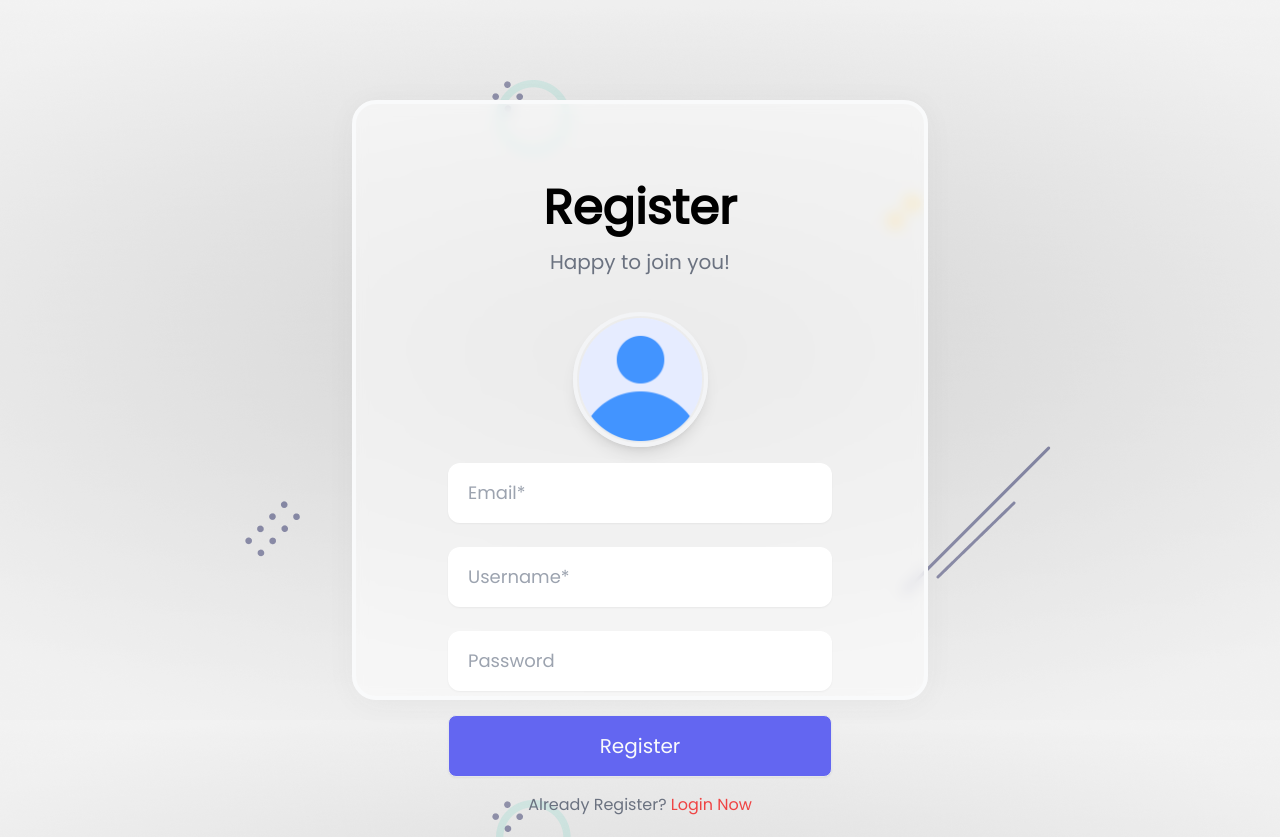
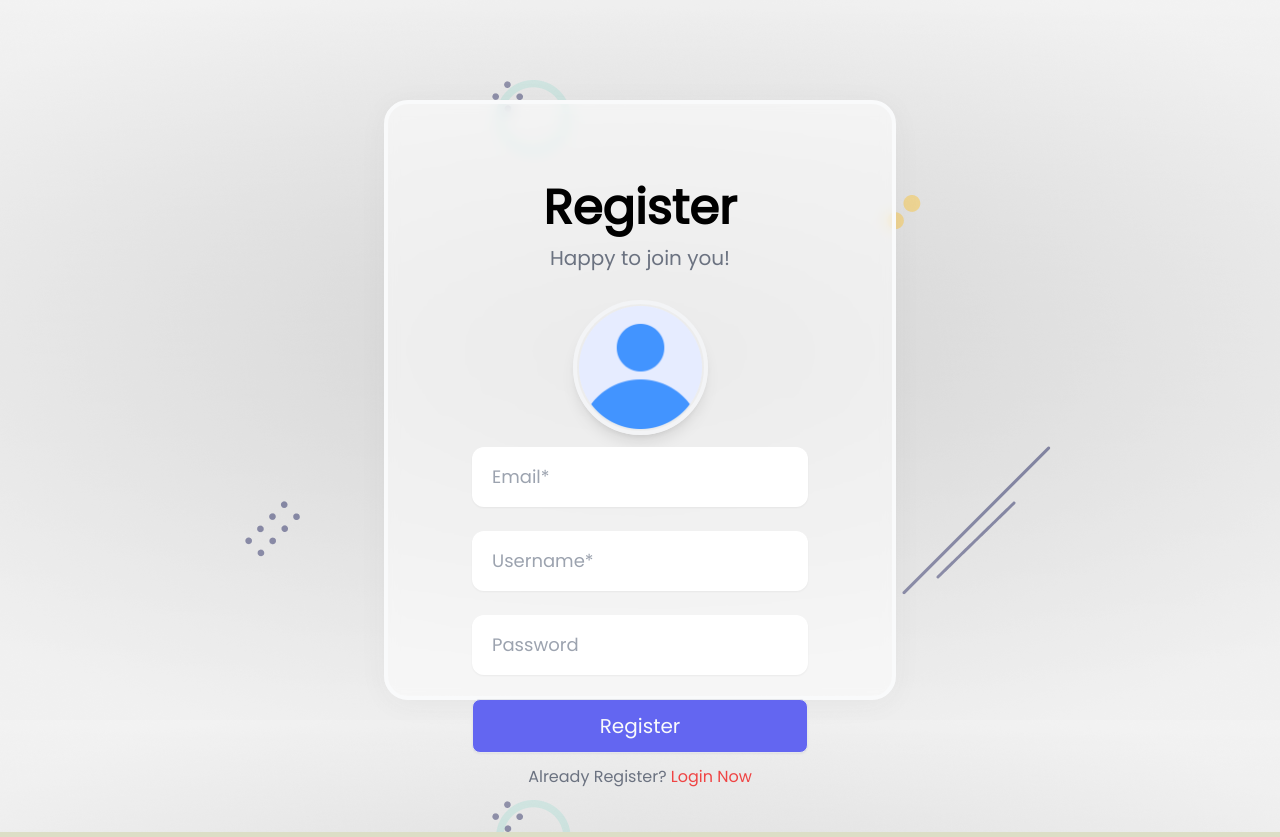
Before and after one commit to IbroTao/LoginApp, a React (Create React App) app in the folder client/: page /register in a window 1280 px wide. Built offline with nearby package versions, Linux system fonts and the light colour scheme.

Commit message:
Fix: #002 - register UI bug fixed

```diff
--- a/client/src/components/Register.js
+++ b/client/src/components/Register.js
@@ -36,22 +36,22 @@ export default function Register() {
     }
 
     return (
-        <div className="container mx-auto mb-8">
+        <div className="container mx-auto">
 
             <Toaster position="top-center" reverseOrder={false}></Toaster>
 
-            <div className="flex justify-center items-center h-screen">
-                <div className={styles.glass} style={{width: '45%'}}>
+            <div className="flex justify-center items-center h-screen mb-8">
+                <div className={styles.glass} style={{width: '40%'}}>
 
                     <div className="title flex flex-col items-center">
                         <h4 className="text-5xl font-bold">Register</h4>
-                        <span className="py-4 text-xl w-2/3 text-center text-gray-500">
+                        <span className="py-3 text-xl w-2/3 text-center text-gray-500">
                             Happy to join you!
                         </span>
                     </div>
 
                     <form className="py-1" onSubmit={formik.handleSubmit}>
-                        <div className="profile flex justify-center py-4">
+                        <div className="profile flex justify-center py-3">
                             <label htmlFor="profile">
                                 <img src={file || avatar } className={styles.profile_img} alt="avatar"></img>
                             </label>
@@ -59,20 +59,27 @@ export default function Register() {
                             <input onChange={onUpload} type="file" id="profile" name="profile"/>
                         </div>
 
-                        <div className="textbox flex flex-col items-center gap-6 ">
+                        <div className="textbox flex flex-col items-center gap-6">
                             <input {...formik.getFieldProps('email')} className={styles.textbox} type="text" placeholder="Email*"/>
                             <input {...formik.getFieldProps('username')} className={styles.textbox} type="text" placeholder="Username*"/>
                             <input {...formik.getFieldProps('password')} className={styles.textbox} type="text" placeholder="Password"/>
                             <button className={styles.btn} type="submit">Register</button>
                         </div>
 
-                        <div className="text-center py-4">
-                            <span className="text-gray-500 ">Already Register? <Link className='text-red-500' to ="/">Login Now</Link></span>
+                        <div className="wrapper">
+                            <div className="text-center py-3">
+                                <span className="text-gray-500 ">Already Register? <Link className='text-red-500' to="/">Login Now</Link></span>
+                            </div>
                         </div>
-
                     </form>
                 </div>
             </div>
+
+            <style jsx>{`
+            .wrapper {
+                margin-bottom: 20px; // Adjust the value as needed
+            }
+        `}</style>
         </div>
     )
 }
--- a/client/src/styles/Username.module.css
+++ b/client/src/styles/Username.module.css
@@ -18,7 +18,7 @@
 }
 
 .btn{
-    @apply border bg-indigo-500 w-3/4 py-4 rounded-lg text-gray-50 text-xl shadow-sm text-center;
+    @apply border bg-indigo-500 w-3/4 py-3 rounded-lg text-gray-50 text-xl shadow-sm text-center;
 }
 
 .btn:hover{
```
